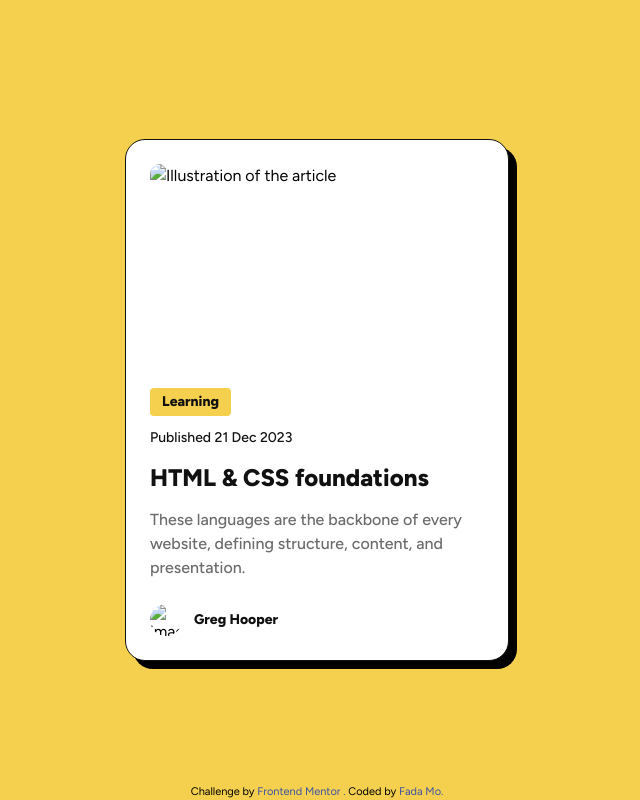
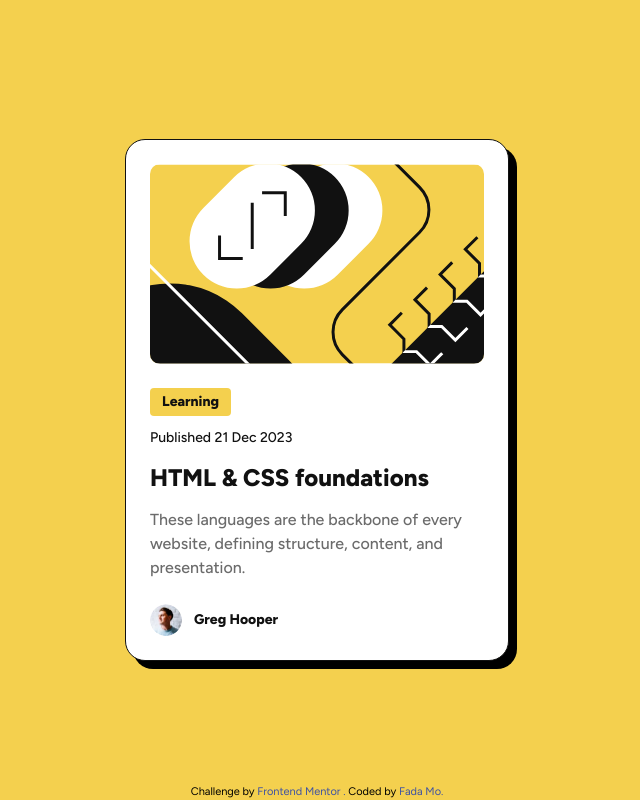
Before and after one commit to mofada/blog-preview-card, a plain HTML site: page index.html in a window 1280 px wide. Shown: the whole page, without its empty margins (323-963 px from the left). Drawn offline with nearby package versions, Linux system fonts and the light colour scheme; the site is published under a folder, as on GitHub Pages, so addresses that start at the root find nothing.

Commit message:
Update index.html

```diff
--- a/index.html
+++ b/index.html
@@ -48,7 +48,7 @@
     <!--image-->
     <!--image-->
     <figure>
-        <img src="/assets/images/illustration-article.svg" alt="Illustration of the article"
+        <img src="./assets/images/illustration-article.svg" alt="Illustration of the article"
              class="w-full h-[200px] rounded-[10px]">
     </figure>
 
@@ -70,7 +70,7 @@
 
     <!--user info-->
     <div class="flex items-center mt-6 gap-3">
-        <img src="/assets/images/image-avatar.webp" alt="image-avatar"
+        <img src="./assets/images/image-avatar.webp" alt="image-avatar"
              class="w-8 h-8 rounded-full">
         <p class="text-gray-950 font-extrabold text-sm">Greg Hooper</p>
     </div>
```
